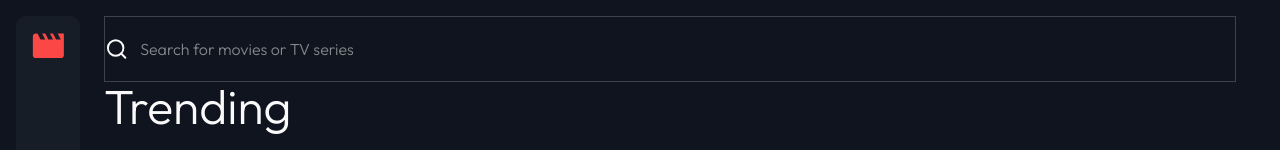
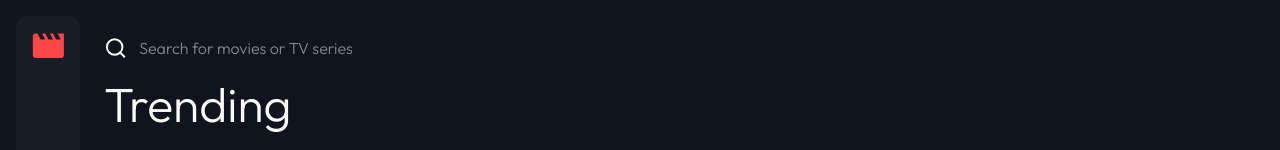
Before and after one commit to UloakuObi/entertainment-app, a Next.js app in the folder movies-app/: page / in a window 1280 px wide. Shown: the top 150 px of the page. Built offline with nearby package versions, Linux system fonts and the light colour scheme.

Commit message:
chore: cleanup ui

```diff
--- a/movies-app/app/_components/SearchBar.tsx
+++ b/movies-app/app/_components/SearchBar.tsx
@@ -24,7 +24,7 @@ export default function SearchBar() {
     }
 
     return (
-        <div className="flex gap-3 items-center border border-solid border-gray-50/20 py-1 w-[95%]">
+        <div className="flex gap-3 items-center py-1 w-[95%]">
             <Search />
             <form onSubmit={handlesubmit} className='w-full'>
             <input type='text'
```
Also changed, not shown: movies-app/app/bookmarks/page.tsx (+0 -15 lines).
